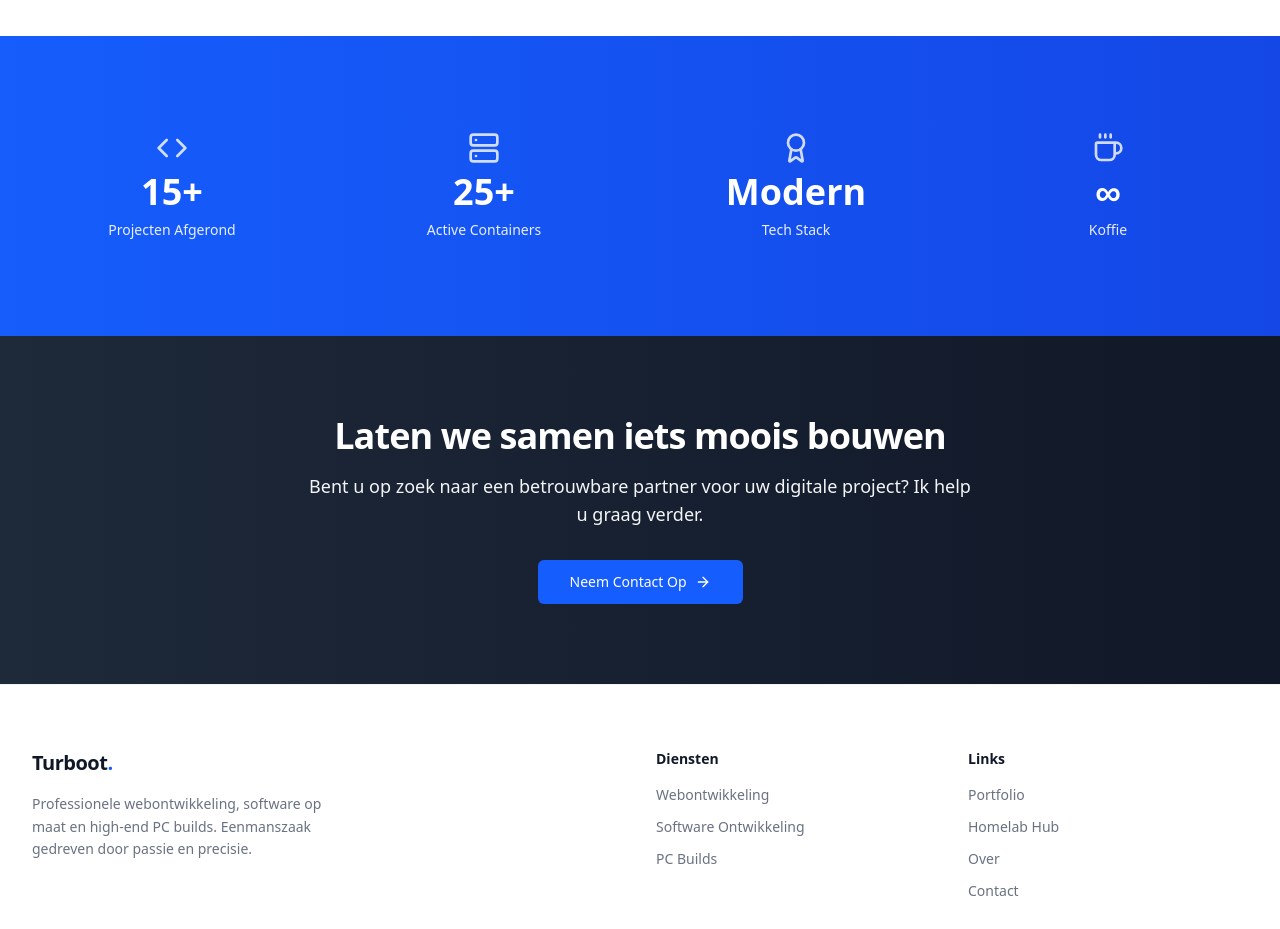
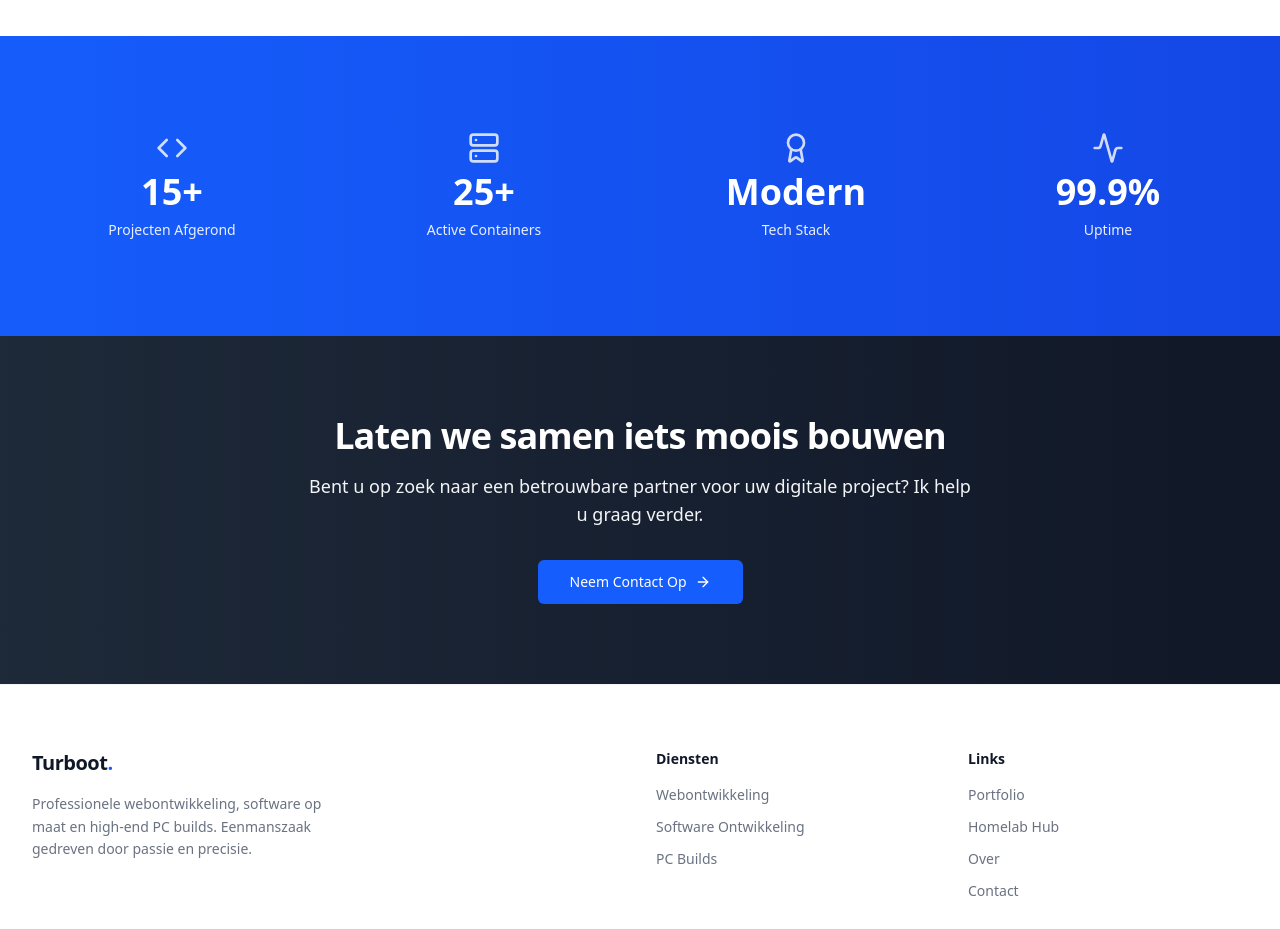
Before and after one commit to Turbootzz/TurbootWeb, a Next.js app: page /over in a window 1280 px wide. Shown: the part 2420-3349 px from the top of the page. Built offline with nearby package versions, Linux system fonts and the light colour scheme.

Commit message:
refactor(content): replace coffee stat with uptime

```diff
--- a/src/app/over/page.tsx
+++ b/src/app/over/page.tsx
@@ -11,7 +11,7 @@ import {
   Target,
   Heart,
   Server,
-  Coffee,
+  Activity,
 } from "lucide-react"
 import Link from "next/link"
 import type { Metadata } from "next"
@@ -209,7 +209,7 @@ export default function OverPage() {
           { icon: Code, label: "Projecten Afgerond", value: "15+" },
           { icon: Server, label: "Active Containers", value: "25+" },
           { icon: Award, label: "Tech Stack", value: "Modern" },
-          { icon: Coffee, label: "Koffie", value: "∞" },
+          { icon: Activity, label: "Uptime", value: "99.9%" },
         ]}
         variant="dark"
       />
```
